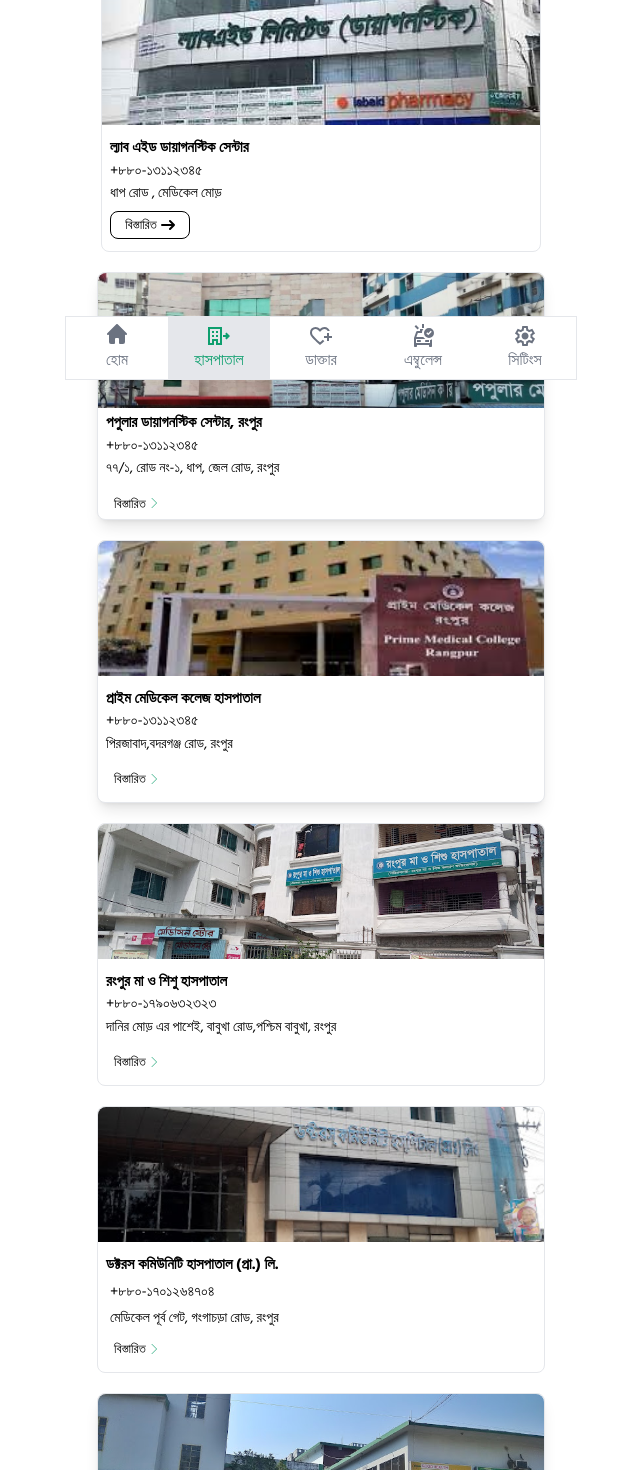
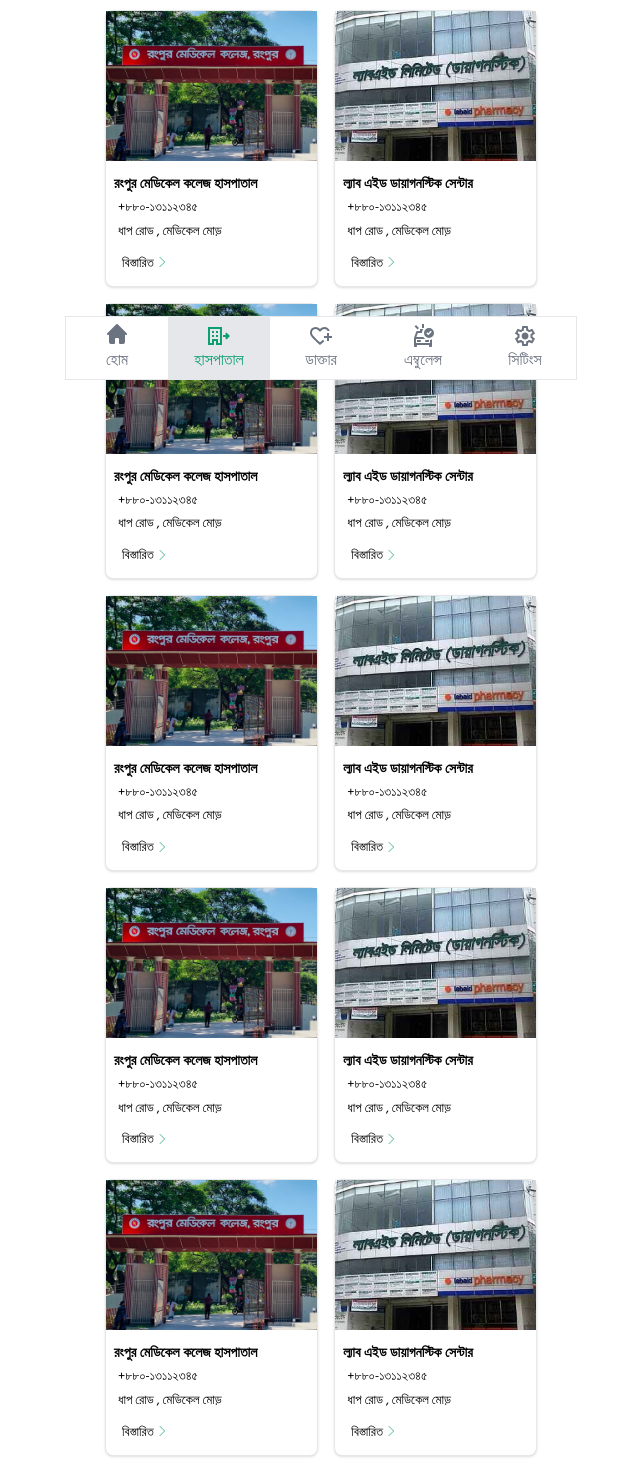
Before and after one commit to dev-juwelhossain/medizon-front-end, a React (Vite) app: page /hospitals in a window 1280 px wide. Shown: the part 420-1890 px from the top of the page, without its empty margins (319-959 px from the left). Built offline with nearby package versions, Linux system fonts and the light colour scheme.

Commit message:
hospital slider added

```diff
--- /dev/null
+++ b/src/component/HospitalSlide.jsx
@@ -0,0 +1,56 @@
+import { NavLink } from "react-router";
+
+
+const HospitalSlide = () => {
+    return (
+        <div  className="max-w-md m-3 mx-auto">
+            <div className="m-2">
+
+
+          <div className="bg-white border border-gray-200 rounded-lg shadow dark:bg-gray-800 dark:border-gray-700">
+            <a href="#">
+              <img
+                className="items-center object-cover object-center h-[150px] w-auto"
+                src="../../img/rangpurmedi.jpg"
+                alt=""
+              />
+            </a>
+            <div className="px-2 py-3">
+              <div>
+                <h2 className="text-[14px] font-bold">
+                  রংপুর মেডিকেল কলেজ হাসপাতাল
+                </h2>
+                <p className="text-[13px] m-1 "> +৮৮০-১৩১১২৩৪৫</p>
+                <p className="text-[13px] m-1">ধাপ রোড , মেডিকেল মোড়</p>
+              </div>
+              <NavLink  to='/details-one-hospitals'
+                href="#"
+                className="inline-flex items-center px-2  mt-2 font-normal text-center text-black  bg-white rounded-md text-[13px] hover:shadow-md"
+              >
+                বিস্তারিত
+                <svg
+                  className="w-4 h-5 pb-[2px] text-green-500 dark:text-white"
+                  aria-hidden="true"
+                  xmlns="http://www.w3.org/2000/svg"
+                  width="20px"
+                  height="20px"
+                  fill="none"
+                  viewBox="0 0 24 24"
+                >
+                  <path
+                    stroke="currentColor"
+                    strokeLinecap="round"
+                    strokeLinejoin="round"
+                    strokeWidth="1.1"
+                    d="m9 5 7 7-7 7"
+                  />
+                </svg>
+              </NavLink>
+            </div>
+          </div>
+        </div>
+        </div>
+    );
+};
+
+export default HospitalSlide;
--- a/src/component/Hospitals.jsx
+++ b/src/component/Hospitals.jsx
@@ -1,4 +1,5 @@
 import { NavLink } from "react-router";
+import HospitalSlide from "./HospitalSlide";
 
 const Hospitals = () => {
   return (
@@ -10,7 +11,7 @@
       >
         <a href="">
           <svg
-            className="w-5 h-5 text-green-500 mt-[4px] dark:text-white"
+            className="w-5 h-5 text-green-500 mt-[3px] dark:text-white"
             aria-hidden="true"
             xmlns="http://www.w3.org/2000/svg"
             width="24"
@@ -30,28 +31,33 @@
         <h3 className="">হাসপাতাল তালিকা</h3>
       </NavLink>
       {/* Hospitals list*/}
+      <div className="bg-white ">
+        <HospitalSlide />
+      </div>
 
-      {/* rangpur medical collage */}
 
-      <div
-        className="bg-white border border-gray-300 rounded-lg shadow-md "
-      >
-        <div>
-          <img
-            className="flex justify-center items-center h-[135px] w-full object-cover rounded-t-lg"
-            src="../../img/rangpurmedi.jpg"
-            alt=""
-          />
-        </div>
-        <div className="px-2 py-3 m-1">
-          <div >
-            <h2 className="text-[15px] font-bold">
-              রংপুর মেডিকেল কলেজ হাসপাতাল
-            </h2>
-            <p className="text-[15px]  "> +৮৮০-১৩১১২৩৪৫</p>
-            <p className="text-[14px] ">ধাপ রোড , মেডিকেল মোড়</p>
-          </div>
-          <NavLink to='/details-one-hospitals'
+      <section className="flex items-center justify-center object-contain">
+        {/* here is profile card 1 */}
+        <div className="m-2">
+
+
+          <div className="bg-white border border-gray-200 rounded-lg shadow dark:bg-gray-800 dark:border-gray-700">
+            <a href="#">
+              <img
+                className="items-center object-cover object-center h-[150px] w-auto"
+                src="../../img/rangpurmedi.jpg"
+                alt=""
+              />
+            </a>
+            <div className="px-2 py-3">
+              <div>
+                <h2 className="text-[14px] font-bold">
+                  রংপুর মেডিকেল কলেজ হাসপাতাল
+                </h2>
+                <p className="text-[13px] m-1 "> +৮৮০-১৩১১২৩৪৫</p>
+                <p className="text-[13px] m-1">ধাপ রোড , মেডিকেল মোড়</p>
+              </div>
+              <NavLink  to='/details-one-hospitals'
                 href="#"
                 className="inline-flex items-center px-2  mt-2 font-normal text-center text-black  bg-white rounded-md text-[13px] hover:shadow-md"
               >
@@ -74,70 +80,29 @@
                   />
                 </svg>
               </NavLink>
+            </div>
+          </div>
         </div>
-      </div>
-      {/* labaid hospital */}
-      <div className=" mt-6 m-1 bg-white border border-gray-200 rounded-lg shadow] dark:bg-gray-800 dark:border-gray-700">
-        <a href="#">
-          <img
-            className="flex justify-center items-center h-[135px] w-full object-cover rounded-t-lg"
-            src="../../img/labaid.jpg"
-            alt=""
-          />
-        </a>
-        <div className="px-2 py-3">
-          <a href="#">
-            <h2 className="text-[15px] font-bold">
-              ল্যাব এইড ডায়াগনস্টিক সেন্টার
-            </h2>
-            <p className="text-[15px]  ">+৮৮০-১৩১১২৩৪৫</p>
-            <p className="text-[14px]  ">ধাপ রোড , মেডিকেল মোড়</p>
-          </a>
-          <a
-            href="#"
-            className="flex justify-center w-20 h-7 items-center px-1 py-2 font-normal text-center text-black  bg-white border border-black rounded-lg text-[13px] hover:bg-green-500 hover:text-white hover:border-white mt-2"
-          >
-            বিস্তারিত
-            <svg
-              className="rtl:rotate-180 w-3.5 h-3.5 ms-1"
-              aria-hidden="true"
-              xmlns="http://www.w3.org/2000/svg"
-              fill="none"
-              viewBox="0 0 14 10"
-            >
-              <path
-                stroke="currentColor"
-                strokeLinecap="round"
-                strokeLinejoin="round"
-                strokeWidth="2"
-                d="M1 5h12m0 0L9 1m4 4L9 9"
+        <div className="m-2">
+          {/* here is  profile card 2*/}
+
+          <div className="bg-white border border-gray-200 rounded-lg shadow dark:bg-gray-800 dark:border-gray-700">
+            <a href="#">
+              <img
+                className="items-center object-cover object-center h-[150px] w-auto"
+                src="../../img/labaid.jpg"
+                alt=""
               />
-            </svg>
-          </a>
-        </div>
-      </div>
-
-      {/* popular diagnostic center */}
-
-      <div className="mt-5 bg-white border border-gray-200 rounded-lg shadow-lg dark:bg-gray-800 dark:border-gray-700">
-        <a href="#">
-          <img
-            className="flex justify-center items-center h-[135px] w-full object-cover rounded-t-lg"
-            src="../../img/popular.jpg"
-            alt=""
-          />
-        </a>
-        <div className="px-2 py-1">
-          <a href="#">
-            <h2 className="text-[15px] font-bold">
-              পপুলার ডায়াগনস্টিক সেন্টার, রংপুর
-            </h2>
-            <p className="text-[15px] "> +৮৮০-১৩১১২৩৪৫</p>
-            <p className="text-[14px] mb-2">
-              ৭৭/১, রোড নং-১, ধাপ, জেল রোড, রংপুর
-            </p>
-          </a>
-          <a
+            </a>
+            <div className="px-2 py-3">
+              <div>
+                <h2 className="text-[14px] font-bold">
+                ল্যাব এইড ডায়াগনস্টিক সেন্টার
+                </h2>
+                <p className="text-[13px] m-1 "> +৮৮০-১৩১১২৩৪৫ </p>
+                <p className="text-[13px] m-1">ধাপ রোড , মেডিকেল মোড়</p>
+              </div>
+              <a
                 href="#"
                 className="inline-flex items-center px-2  mt-2 font-normal text-center text-black  bg-white rounded-md text-[13px] hover:shadow-md"
               >
@@ -160,28 +125,78 @@
                   />
                 </svg>
               </a>
+            </div>
+          </div>
         </div>
-      </div>
+      </section>
 
-      {/* Prime Medical collage */}
+      <section className="flex items-center justify-center object-contain">
+        {/* here is profile card 1 */}
+        <div className="m-2">
 
-      <div className="mt-5 bg-white border border-gray-200 rounded-lg shadow-lg dark:bg-gray-800 dark:border-gray-700">
-        <a href="#">
-          <img
-            className="flex justify-center items-center h-[135px] w-full object-cover rounded-t-lg"
-            src="../../img/prime.jpeg"
-            alt=""
-          />
-        </a>
-        <div className="px-2 py-3">
-          <a href="#">
-            <h2 className="text-[15px] font-bold">
-              প্রাইম মেডিকেল কলেজ হাসপাতাল
-            </h2>
-            <p className="text-[15px]  "> +৮৮০-১৩১১২৩৪৫</p>
-            <p className="text-[14px] mb-2">পিরজাবাদ,বদরগঞ্জ রোড, রংপুর</p>
-          </a>
-          <a
+
+          <div className="bg-white border border-gray-200 rounded-lg shadow dark:bg-gray-800 dark:border-gray-700">
+            <a href="#">
+              <img
+                className="items-center object-cover object-center h-[150px] w-auto"
+                src="../../img/rangpurmedi.jpg"
+                alt=""
+              />
+            </a>
+            <div className="px-2 py-3">
+              <div>
+                <h2 className="text-[14px] font-bold">
+                  রংপুর মেডিকেল কলেজ হাসপাতাল
+                </h2>
+                <p className="text-[13px] m-1 "> +৮৮০-১৩১১২৩৪৫</p>
+                <p className="text-[13px] m-1">ধাপ রোড , মেডিকেল মোড়</p>
+              </div>
+              <NavLink  to='/details-one-hospitals'
+                href="#"
+                className="inline-flex items-center px-2  mt-2 font-normal text-center text-black  bg-white rounded-md text-[13px] hover:shadow-md"
+              >
+                বিস্তারিত
+                <svg
+                  className="w-4 h-5 pb-[2px] text-green-500 dark:text-white"
+                  aria-hidden="true"
+                  xmlns="http://www.w3.org/2000/svg"
+                  width="20px"
+                  height="20px"
+                  fill="none"
+                  viewBox="0 0 24 24"
+                >
+                  <path
+                    stroke="currentColor"
+                    strokeLinecap="round"
+                    strokeLinejoin="round"
+                    strokeWidth="1.1"
+                    d="m9 5 7 7-7 7"
+                  />
+                </svg>
+              </NavLink>
+            </div>
+          </div>
+        </div>
+        <div className="m-2">
+          {/* here is  profile card 2*/}
+
+          <div className="bg-white border border-gray-200 rounded-lg shadow dark:bg-gray-800 dark:border-gray-700">
+            <a href="#">
+              <img
+                className="items-center object-cover object-center h-[150px] w-auto"
+                src="../../img/labaid.jpg"
+                alt=""
+              />
+            </a>
+            <div className="px-2 py-3">
+              <div>
+                <h2 className="text-[14px] font-bold">
+                ল্যাব এইড ডায়াগনস্টিক সেন্টার
+                </h2>
+                <p className="text-[13px] m-1 "> +৮৮০-১৩১১২৩৪৫ </p>
+                <p className="text-[13px] m-1">ধাপ রোড , মেডিকেল মোড়</p>
+              </div>
+              <a
                 href="#"
                 className="inline-flex items-center px-2  mt-2 font-normal text-center text-black  bg-white rounded-md text-[13px] hover:shadow-md"
               >
@@ -204,28 +219,77 @@
                   />
                 </svg>
               </a>
+            </div>
+          </div>
         </div>
-      </div>
+      </section>
+      <section className="flex items-center justify-center object-contain">
+        {/* here is profile card 1 */}
+        <div className="m-2">
 
-      {/* mother and child hospital */}
 
-      <div className=" mt-5 bg-white border border-gray-200 rounded-lg shadow] dark:bg-gray-800 dark:border-gray-700">
-        <a href="#">
-          <img
-            className="flex justify-center items-center h-[135px] w-full object-cover rounded-t-lg"
-            src="../../img/mother.jpg"
-            alt=""
-          />
-        </a>
-        <div className="px-2 py-3">
-          <a href="#">
-            <h2 className="text-[15px] font-bold">রংপুর মা ও শিশু হাসপাতাল</h2>
-            <p className="text-[15px]  "> +৮৮০-১৭৯০৬৩২৩২৩</p>
-            <p className="text-[14px] mb-2">
-              দানির মোড় এর পাশেই, বাবুখা রোড,পশ্চিম বাবুখা, রংপুর
-            </p>
-          </a>
-          <a
+          <div className="bg-white border border-gray-200 rounded-lg shadow dark:bg-gray-800 dark:border-gray-700">
+            <a href="#">
+              <img
+                className="items-center object-cover object-center h-[150px] w-auto"
+                src="../../img/rangpurmedi.jpg"
+                alt=""
+              />
+            </a>
+            <div className="px-2 py-3">
+              <div>
+                <h2 className="text-[14px] font-bold">
+                  রংপুর মেডিকেল কলেজ হাসপাতাল
+                </h2>
+                <p className="text-[13px] m-1 "> +৮৮০-১৩১১২৩৪৫</p>
+                <p className="text-[13px] m-1">ধাপ রোড , মেডিকেল মোড়</p>
+              </div>
+              <NavLink  to='/details-one-hospitals'
+                href="#"
+                className="inline-flex items-center px-2  mt-2 font-normal text-center text-black  bg-white rounded-md text-[13px] hover:shadow-md"
+              >
+                বিস্তারিত
+                <svg
+                  className="w-4 h-5 pb-[2px] text-green-500 dark:text-white"
+                  aria-hidden="true"
+                  xmlns="http://www.w3.org/2000/svg"
+                  width="20px"
+                  height="20px"
+                  fill="none"
+                  viewBox="0 0 24 24"
+                >
+                  <path
+                    stroke="currentColor"
+                    strokeLinecap="round"
+                    strokeLinejoin="round"
+                    strokeWidth="1.1"
+                    d="m9 5 7 7-7 7"
+                  />
+                </svg>
+              </NavLink>
+            </div>
+          </div>
+        </div>
+        <div className="m-2">
+          {/* here is  profile card 2*/}
+
+          <div className="bg-white border border-gray-200 rounded-lg shadow dark:bg-gray-800 dark:border-gray-700">
+            <a href="#">
+              <img
+                className="items-center object-cover object-center h-[150px] w-auto"
+                src="../../img/labaid.jpg"
+                alt=""
+              />
+            </a>
+            <div className="px-2 py-3">
+              <div>
+                <h2 className="text-[14px] font-bold">
+                ল্যাব এইড ডায়াগনস্টিক সেন্টার
+                </h2>
+                <p className="text-[13px] m-1 "> +৮৮০-১৩১১২৩৪৫ </p>
+                <p className="text-[13px] m-1">ধাপ রোড , মেডিকেল মোড়</p>
+              </div>
+              <a
                 href="#"
                 className="inline-flex items-center px-2  mt-2 font-normal text-center text-black  bg-white rounded-md text-[13px] hover:shadow-md"
               >
@@ -248,30 +312,77 @@
                   />
                 </svg>
               </a>
+            </div>
+          </div>
         </div>
-      </div>
+      </section>
+      <section className="flex items-center justify-center object-contain">
+        {/* here is profile card 1 */}
+        <div className="m-2">
 
-      {/* doctors community hospitals */}
 
-      <div className=" mt-5 bg-white border border-gray-200 rounded-lg shadow] dark:bg-gray-800 dark:border-gray-700">
-        <a href="#">
-          <img
-            className="flex justify-center items-center h-[135px] w-full object-cover rounded-t-lg"
-            src="../../img/doctorsc.jpg"
-            alt=""
-          />
-        </a>
-        <div className="px-2 py-3">
-          <a href="#">
-            <h2 className="text-[15px] font-bold">
-              ডক্টরস কমিউনিটি হাসপাতাল (প্রা.) লি.
-            </h2>
-            <p className="text-[15px] m-1 "> +৮৮০-১৭০১২৬৪৭০৪ </p>
-            <p className="text-[14px] m-1">
-              মেডিকেল পূর্ব গেট, গংগাচড়া রোড, রংপুর
-            </p>
-          </a>
-          <a
+          <div className="bg-white border border-gray-200 rounded-lg shadow dark:bg-gray-800 dark:border-gray-700">
+            <a href="#">
+              <img
+                className="items-center object-cover object-center h-[150px] w-auto"
+                src="../../img/rangpurmedi.jpg"
+                alt=""
+              />
+            </a>
+            <div className="px-2 py-3">
+              <div>
+                <h2 className="text-[14px] font-bold">
+                  রংপুর মেডিকেল কলেজ হাসপাতাল
+                </h2>
+                <p className="text-[13px] m-1 "> +৮৮০-১৩১১২৩৪৫</p>
+                <p className="text-[13px] m-1">ধাপ রোড , মেডিকেল মোড়</p>
+              </div>
+              <NavLink  to='/details-one-hospitals'
+                href="#"
+                className="inline-flex items-center px-2  mt-2 font-normal text-center text-black  bg-white rounded-md text-[13px] hover:shadow-md"
+              >
+                বিস্তারিত
+                <svg
+                  className="w-4 h-5 pb-[2px] text-green-500 dark:text-white"
+                  aria-hidden="true"
+                  xmlns="http://www.w3.org/2000/svg"
+                  width="20px"
+                  height="20px"
+                  fill="none"
+                  viewBox="0 0 24 24"
+                >
+                  <path
+                    stroke="currentColor"
+                    strokeLinecap="round"
+                    strokeLinejoin="round"
+                    strokeWidth="1.1"
+                    d="m9 5 7 7-7 7"
+                  />
+                </svg>
+              </NavLink>
+            </div>
+          </div>
+        </div>
+        <div className="m-2">
+          {/* here is  profile card 2*/}
+
+          <div className="bg-white border border-gray-200 rounded-lg shadow dark:bg-gray-800 dark:border-gray-700">
+            <a href="#">
+              <img
+                className="items-center object-cover object-center h-[150px] w-auto"
+                src="../../img/labaid.jpg"
+                alt=""
+              />
+            </a>
+            <div className="px-2 py-3">
+              <div>
+                <h2 className="text-[14px] font-bold">
+                ল্যাব এইড ডায়াগনস্টিক সেন্টার
+                </h2>
+                <p className="text-[13px] m-1 "> +৮৮০-১৩১১২৩৪৫ </p>
+                <p className="text-[13px] m-1">ধাপ রোড , মেডিকেল মোড়</p>
+              </div>
+              <a
                 href="#"
                 className="inline-flex items-center px-2  mt-2 font-normal text-center text-black  bg-white rounded-md text-[13px] hover:shadow-md"
               >
@@ -294,26 +405,77 @@
                   />
                 </svg>
               </a>
+            </div>
+          </div>
         </div>
-      </div>
+      </section>
+      <section className="flex items-center justify-center object-contain">
+        {/* here is profile card 1 */}
+        <div className="m-2">
 
-      {/* good health hospitals */}
 
-      <div className="mt-5 bg-white border border-gray-200 rounded-lg shadow-lg dark:bg-gray-800 dark:border-gray-700">
-        <a href="#">
-          <img
-            className="flex justify-center items-center h-[135px] w-full object-cover rounded-t-lg"
-            src="../../img/good-health.jpg"
-            alt=""
-          />
-        </a>
-        <div className="px-2 py-3">
-          <a href="#">
-            <h2 className="text-[15px] font-bold">গুড হেলথ হাসপাতাল</h2>
-            <p className="text-[15px]  "> +৮৮০-০১৭১৭৯৭৪৪৮৮ </p>
-            <p className="text-[14px] mb-2 ">ধাপ রোড, রংপুর</p>
-          </a>
-          <a
+          <div className="bg-white border border-gray-200 rounded-lg shadow dark:bg-gray-800 dark:border-gray-700">
+            <a href="#">
+              <img
+                className="items-center object-cover object-center h-[150px] w-auto"
+                src="../../img/rangpurmedi.jpg"
+                alt=""
+              />
+            </a>
+            <div className="px-2 py-3">
+              <div>
+                <h2 className="text-[14px] font-bold">
+                  রংপুর মেডিকেল কলেজ হাসপাতাল
+                </h2>
+                <p className="text-[13px] m-1 "> +৮৮০-১৩১১২৩৪৫</p>
+                <p className="text-[13px] m-1">ধাপ রোড , মেডিকেল মোড়</p>
+              </div>
+              <NavLink  to='/details-one-hospitals'
+                href="#"
+                className="inline-flex items-center px-2  mt-2 font-normal text-center text-black  bg-white rounded-md text-[13px] hover:shadow-md"
+              >
+                বিস্তারিত
+                <svg
+                  className="w-4 h-5 pb-[2px] text-green-500 dark:text-white"
+                  aria-hidden="true"
+                  xmlns="http://www.w3.org/2000/svg"
+                  width="20px"
+                  height="20px"
+                  fill="none"
+                  viewBox="0 0 24 24"
+                >
+                  <path
+                    stroke="currentColor"
+                    strokeLinecap="round"
+                    strokeLinejoin="round"
+                    strokeWidth="1.1"
+                    d="m9 5 7 7-7 7"
+                  />
+                </svg>
+              </NavLink>
+            </div>
+          </div>
+        </div>
+        <div className="m-2">
+          {/* here is  profile card 2*/}
+
+          <div className="bg-white border border-gray-200 rounded-lg shadow dark:bg-gray-800 dark:border-gray-700">
+            <a href="#">
+              <img
+                className="items-center object-cover object-center h-[150px] w-auto"
+                src="../../img/labaid.jpg"
+                alt=""
+              />
+            </a>
+            <div className="px-2 py-3">
+              <div>
+                <h2 className="text-[14px] font-bold">
+                ল্যাব এইড ডায়াগনস্টিক সেন্টার
+                </h2>
+                <p className="text-[13px] m-1 "> +৮৮০-১৩১১২৩৪৫ </p>
+                <p className="text-[13px] m-1">ধাপ রোড , মেডিকেল মোড়</p>
+              </div>
+              <a
                 href="#"
                 className="inline-flex items-center px-2  mt-2 font-normal text-center text-black  bg-white rounded-md text-[13px] hover:shadow-md"
               >
@@ -336,50 +498,11 @@
                   />
                 </svg>
               </a>
+            </div>
+          </div>
         </div>
-      </div>
+      </section>
 
-      {/* marium eye hospital */}
-
-      <div className="mt-5 mb-20 bg-white border border-gray-200 rounded-lg shadow-lg dark:bg-gray-800 dark:border-gray-700">
-        <a href="#">
-          <img
-            className="flex justify-center items-center h-[135px] w-full object-cover rounded-t-lg"
-            src="../../img/marium.JPG"
-            alt=""
-          />
-        </a>
-        <div className="px-2 py-3">
-          <a href="#">
-            <h2 className="text-[15px] font-bold">মরিয়ম চক্ষু হাসপাতাল</h2>
-            <p className="text-[15px]  "> +৮৮০-০১৭১৬২৯১৭৯৪ </p>
-            <p className="text-[14px] mb-2"> জি এল রয় রোড, রেইলগেট, রংপুর</p>
-          </a>
-          <a
-                href="#"
-                className="inline-flex items-center px-2  mt-2 font-normal text-center text-black  bg-white rounded-md text-[13px] hover:shadow-md"
-              >
-                বিস্তারিত
-                <svg
-                  className="w-4 h-5 pb-[2px] text-green-500 dark:text-white"
-                  aria-hidden="true"
-                  xmlns="http://www.w3.org/2000/svg"
-                  width="20px"
-                  height="20px"
-                  fill="none"
-                  viewBox="0 0 24 24"
-                >
-                  <path
-                    stroke="currentColor"
-                    strokeLinecap="round"
-                    strokeLinejoin="round"
-                    strokeWidth="1.1"
-                    d="m9 5 7 7-7 7"
-                  />
-                </svg>
-              </a>
-        </div>
-      </div>
     </div>
   );
 };
```
Also changed, not shown: src/component/HosSlider.jsx (added, +38 -0 lines), src/pages/Settings.jsx (+4 -4 lines).
